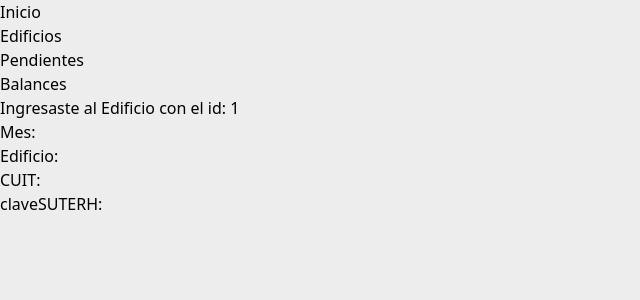
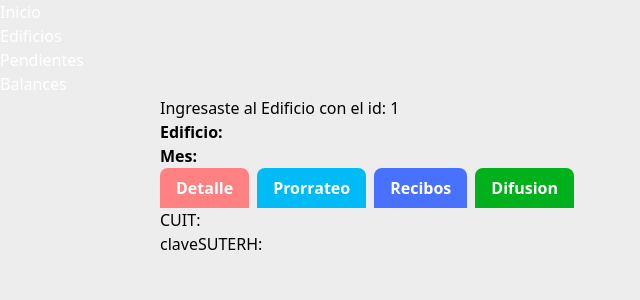
Before and after one commit to castrojonathand/proyectConsortium, a Next.js app: page /edificios/1 in a window 1280 px wide. Shown: the top 300 px of the page, without its empty margins (0-640 px from the left). Built offline with nearby package versions, Linux system fonts and the light colour scheme; no server answers; the database is empty.

Commit message:
Navbar edificios

```diff
--- /dev/null
+++ b/src/app/edificios/[id]/detalle/page.js
@@ -0,0 +1,9 @@
+import React from 'react'
+
+const Detalle = () => {
+  return (
+    <div>Detalle</div>
+  )
+}
+
+export default Detalle
--- /dev/null
+++ b/src/app/edificios/[id]/difusion/page.js
@@ -0,0 +1,10 @@
+import React from 'react'
+
+const Difusion = () => {
+    return (
+
+        <div>Hola Difusion</div>
+    )
+}
+
+export default Difusion
--- a/src/app/edificios/[id]/page.js
+++ b/src/app/edificios/[id]/page.js
@@ -21,12 +21,28 @@ const Edificio = ({params}) => {
 
     return (
         <>
+            <div className='w-3/4 mx-auto flex-col'>
+                <p>Ingresaste al Edificio con el id: {params.id}</p>
+                <h1 className=' font-bold'>Edificio:  {edificio.name}</h1>
+                <h1 className=' font-bold'>Mes:  {edificio.month}</h1>
+                <div className='flex gap-2'>
+                    <button className='bg-[#FF8181] hover:bg-blue-700 text-white font-bold py-2 px-4 rounded-t-lg'>
+                        <a href={`/edificios/${params.id}/detalle`}>Detalle</a>
+                    </button>
+                    <button className='bg-[#00BBF6] hover:bg-blue-700 text-white font-bold py-2 px-4 rounded-t-lg'>
+                        <a href={`/edificios/${params.id}/prorrateo`}>Prorrateo</a>
+                    </button><button className='bg-[#4971FF] hover:bg-blue-700 text-white font-bold py-2 px-4 rounded-t-lg'>
+                        <a href={`/edificios/${params.id}/recibos`}>Recibos</a>
+                    </button>
+                    <button className='bg-[#00B11C] hover:bg-blue-700 text-white font-bold py-2 px-4 rounded-t-lg'>
+                        <a href={`/edificios/${params.id}/difusion`}>Difusion</a>
+                    </button>
+                </div>
 
-            <div>Ingresaste al Edificio con el id: {params.id}</div>
-            <h1>Mes:  {edificio.month}</h1>
-            <p>Edificio:  {edificio.name}</p>
-            <p>CUIT:  {edificio.cuit}</p>
-            <p>claveSUTERH:  {edificio.keySUTERH}</p>
+                <p>CUIT:  {edificio.cuit}</p>
+                <p>claveSUTERH:  {edificio.keySUTERH}</p>
+
+            </div>
 
         </>
     )
--- /dev/null
+++ b/src/app/edificios/[id]/prorrateo/page.js
@@ -0,0 +1,9 @@
+import React from 'react'
+
+const Prorrateo = () => {
+  return (
+    <div>Prorrateo</div>
+  )
+}
+
+export default Prorrateo
--- /dev/null
+++ b/src/app/edificios/[id]/recibos/page.js
@@ -0,0 +1,9 @@
+import React from 'react'
+
+const Recibos = () => {
+  return (
+    <div>Recibos</div>
+  )
+}
+
+export default Recibos
```
